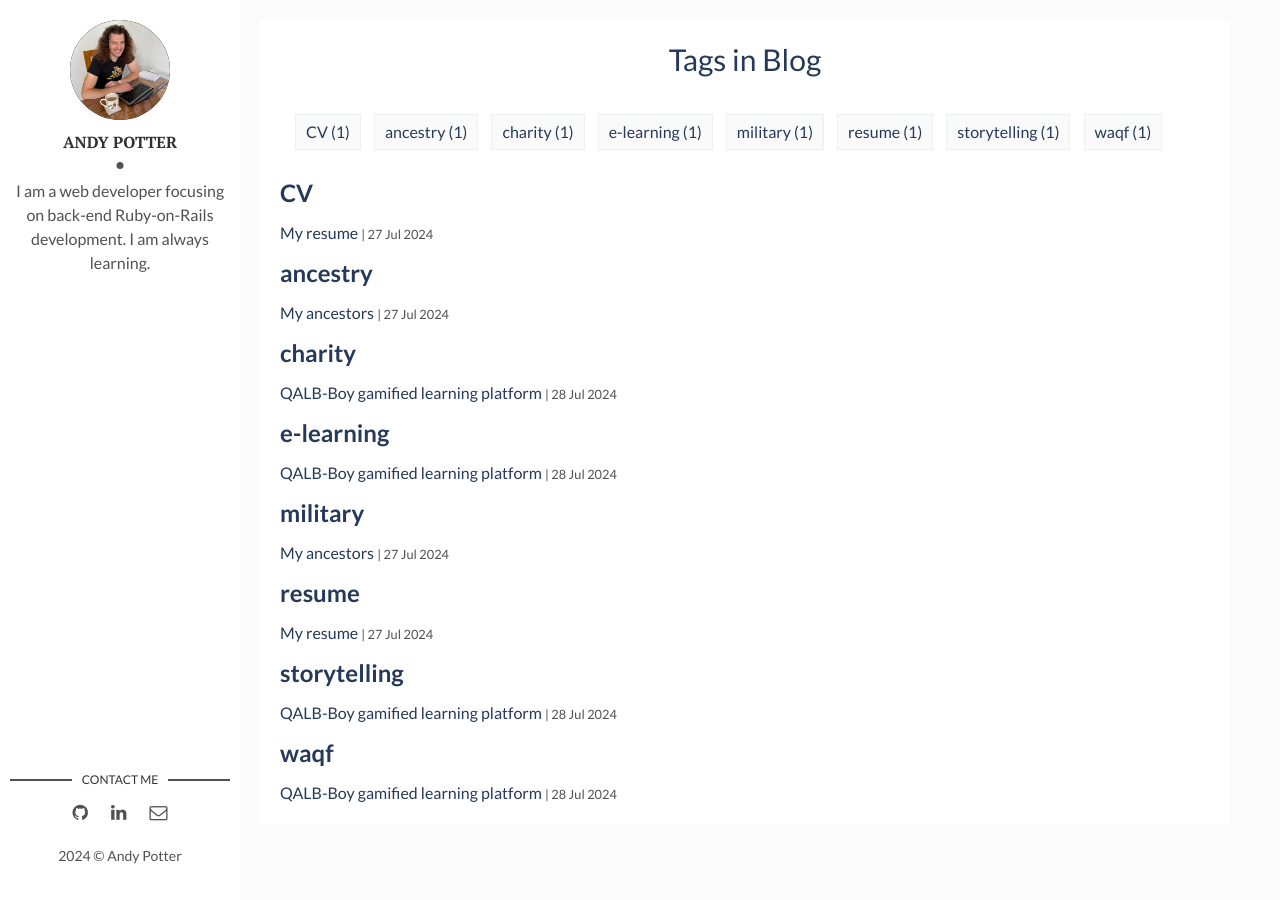
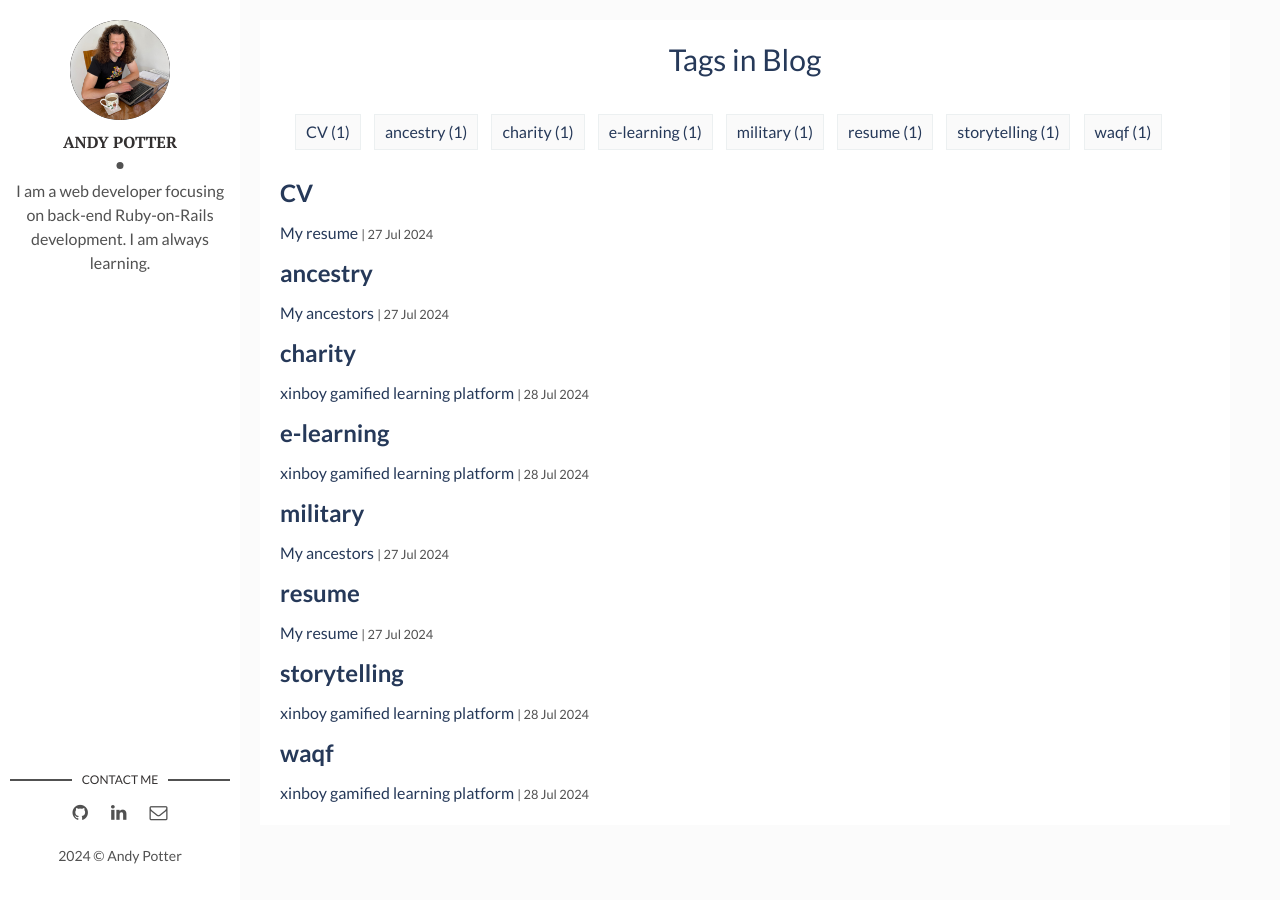
Before and after one commit to QALB-Boy/blog, a Jekyll site: the page built from tags.html, in a window 1280 px wide. Built offline with Jekyll 4.4.1, drawn with Linux system fonts in a browser that asks for light colours.

Commit message:
Rename to xinboy

```diff
--- a/_posts/2017-04-06-qalb-boy-gamified-learning-platform.markdown
+++ b/_posts/2017-04-06-xinboy-gamified-learning-platform.markdown
@@ -1,6 +1,6 @@
 ---
 layout: post
-title: QALB-Boy gamified learning platform
+title: xinboy gamified learning platform
 date: 2024-07-28 13:32:20 +0300
 description: The aim is to provide scalable education to children in poverty
 img: vlcsnap-2024-07-28-18h40m14s482.png
@@ -9,16 +9,20 @@ tags: [charity, e-learning, storytelling, waqf]
 ---
 When I was studying Physics at the University of London Royal Holloway, I had an idea. What if there was a way to help teach poor kids and adults through an app?
 
-My ambition is to help the whole Ummah. The Islamic World had the best education system in the world back in the day. I want to revive that spirit. I want to save the Ummah and other good people from being left behind in education.
+My ambition is to help everyone. The Islamic World had the best education system in the world back in the day. I want to revive that spirit. I want to help everyone from being left behind in education.
 
-## QALB-Boy app
+xinboy is “heart boy”. Like “Game Boy”.
+
+The Chinese word for heart xin: the heart (心, pinyin: xīn).
+
+## xinboy app
 The result of this thought process is now an app that is nearing completion for testing.
 
 
 <iframe width="380" height="213" src="https://www.youtube.com/embed/zxcAKv9q564" title="YouTube video player" frameborder="0" allow="accelerometer; autoplay; clipboard-write; encrypted-media; gyroscope; picture-in-picture" allowfullscreen></iframe>
 <iframe width="380" height="213" src="https://www.youtube.com/embed/LotFMSYgq8w" title="YouTube video player" frameborder="0" allow="accelerometer; autoplay; clipboard-write; encrypted-media; gyroscope; picture-in-picture" allowfullscreen></iframe>
 
-QALB-Boy is an educational art-game-storytelling platform. Written in React, Rust, Ruby-on-Rails, C++ and Qml. Blender is used for the artwork.
+xinboy is an educational art-game-storytelling platform. Written in React, Rust, Ruby-on-Rails, C++ and Qml. Blender is used for the artwork.
 
 * React for the UI
 * Rust for many of the video games
```
